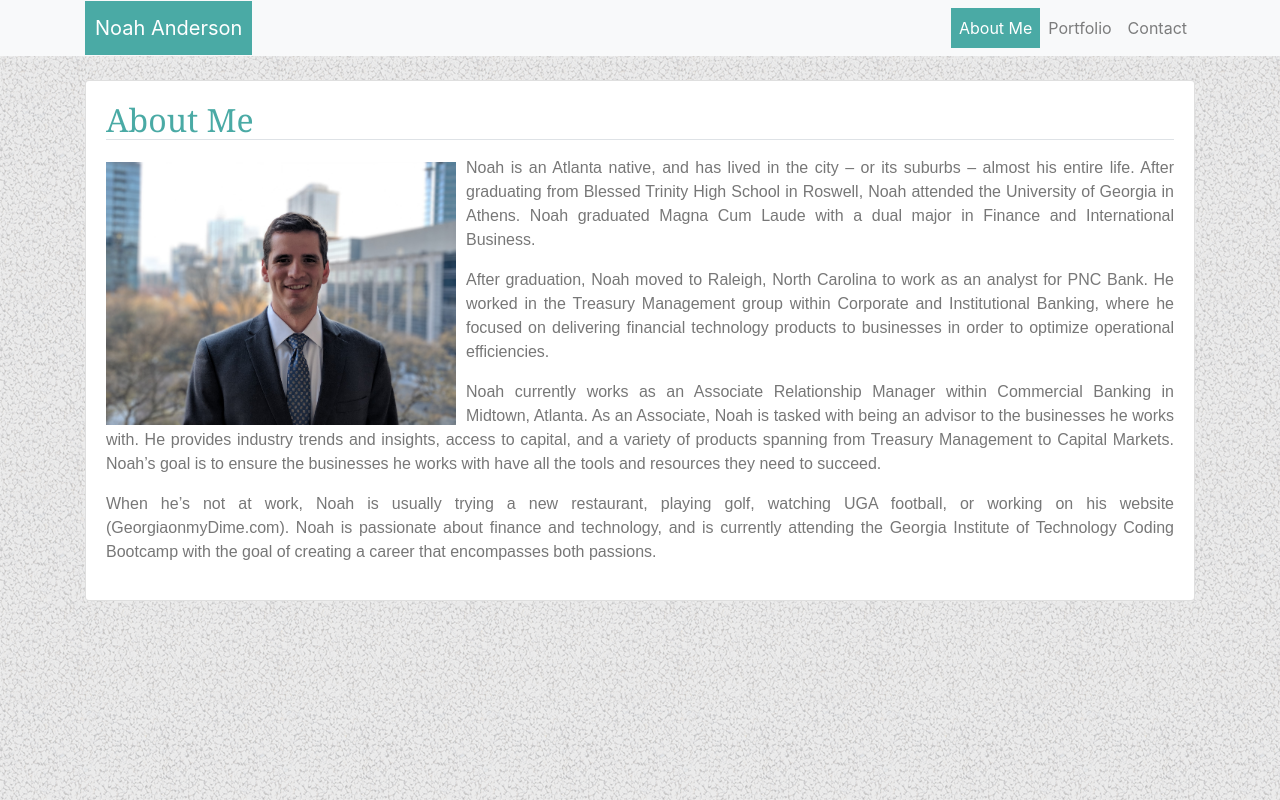
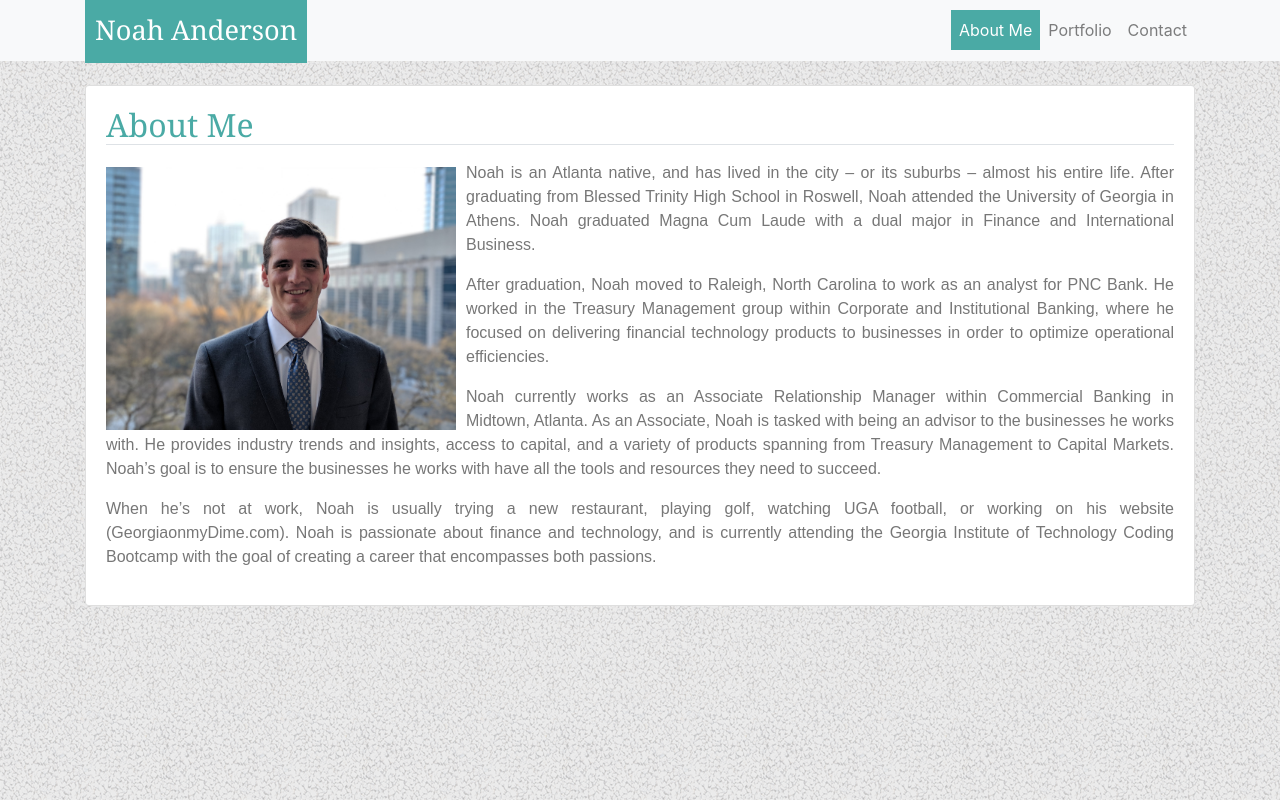
Before and after one commit to nanderson815/Bootstrap-Portfolio, a plain HTML site: page index.html in a window 1280 px wide. Drawn offline with nearby package versions, Linux system fonts and the light colour scheme; files whose address does not match are found by name.

Commit message:
Updated 11 25 18

```diff
--- a/Assets/css/style.css
+++ b/Assets/css/style.css
@@ -15,17 +15,9 @@ h2{
     color: white !important;
     padding: 12px 10px 12px 10px;
     margin: -10px 0px -10px 0px;
+    font-size: 1.7rem;
 }
 
-.navbar-light .navbar-nav .nav-link:focus, .navbar-light .navbar-nav .nav-link:hover{
-    color: white !important;
-    background-color: #4aaaa5 !important;
-}
-
-.navbar-light .navbar-nav .active>.nav-link, .navbar-light .navbar-nav .nav-link.active, .navbar-light .navbar-nav .nav-link.show, .navbar-light .navbar-nav .show>.nav-link {
-    color: white !important;
-    background-color: #4aaaa5 !important;
-}
 
 .btn-primary, .btn, .btn-light {
     color: #fff;
@@ -39,3 +31,17 @@ h2{
     border-color: #4aaa;
     border-color: none;
 }
+
+/* Media Queries */
+
+@media screen and (min-width: 576px){
+    .navbar-light .navbar-nav .nav-link:focus, .navbar-light .navbar-nav .nav-link:hover{
+        color: white !important;
+        background-color: #4aaaa5 !important;
+    }
+
+    .navbar-light .navbar-nav .active>.nav-link, .navbar-light .navbar-nav .nav-link.active, .navbar-light .navbar-nav .nav-link.show, .navbar-light .navbar-nav .show>.nav-link {
+        color: white !important;
+        background-color: #4aaaa5 !important;
+    }
+}
--- a/index.html
+++ b/index.html
@@ -19,9 +19,9 @@
 
 <body style="background:url(../Basic-Portfolio/Assets/images/gravel.png)">
     <!-- Bootstrap Navbar -->
-    <nav class="navbar navbar-expand-lg navbar-light bg-light">
+    <nav class="navbar navbar-expand-sm navbar-light bg-light">
         <div class="container">
-            <a class="navbar-brand" href="#">Noah Anderson</a>
+            <h2 class="navbar-brand" href="#">Noah Anderson</h2>
             <button class="navbar-toggler" type="button" data-toggle="collapse" data-target="#navbarNav" aria-controls="navbarNav"
                 aria-expanded="false" aria-label="Toggle navigation">
                 <span class="navbar-toggler-icon"></span>
```
Also changed, not shown: contact.html (+2 -2 lines), portfolio.html (+2 -2 lines).
